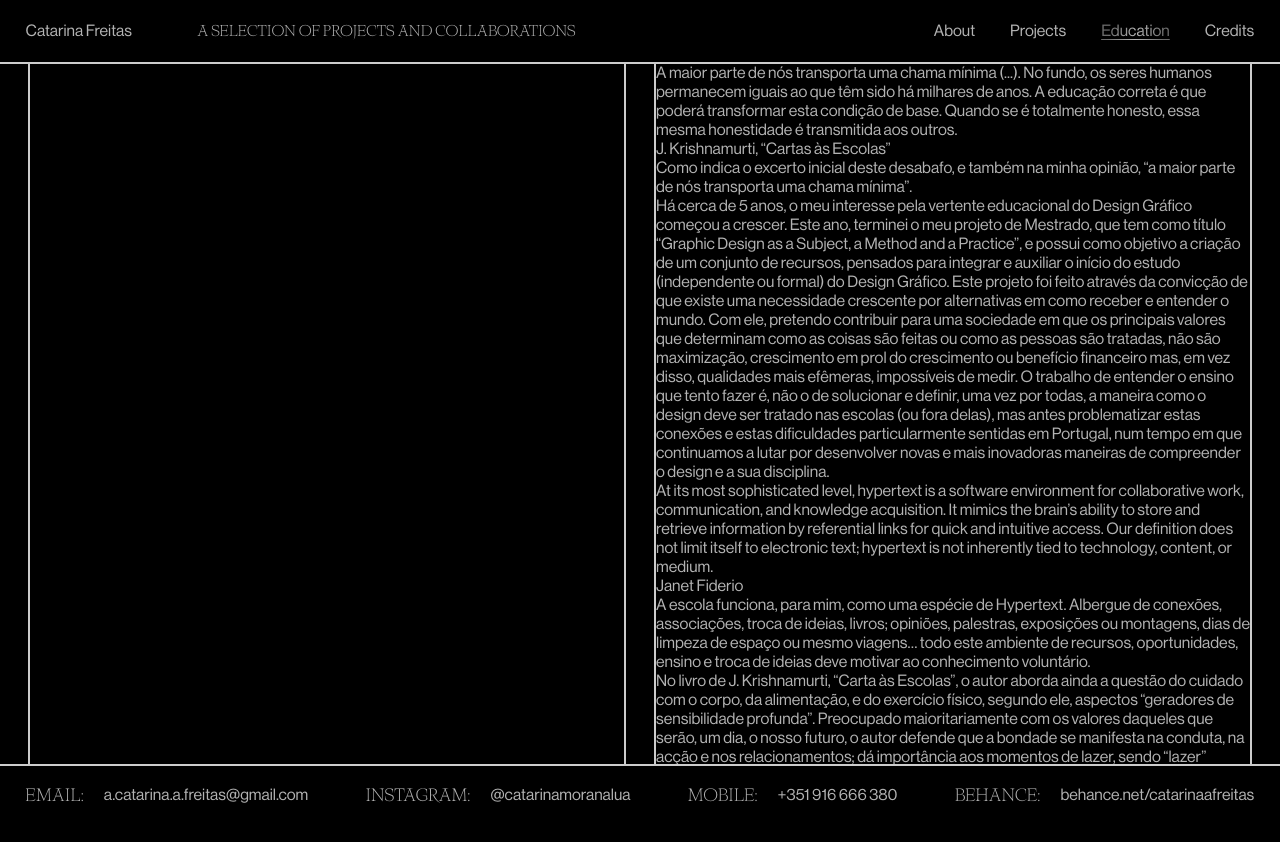
After one commit to dianaamfr/WebPortfolio_CF, a PHP site: page /education.html in a window 1280 px wide. The commit adds this page. Shown: the top 842 px of the page. Run offline with PHP 8.4, Linux system fonts and the light colour scheme.

Commit message:
buttons in homepage; starting education page

```diff
--- /dev/null
+++ b/education.html
@@ -0,0 +1,148 @@
+<!DOCTYPE html>
+<html lang="en">
+    <head>
+        <title>Catarina Freitas - Portfolio</title>
+        <link href="styles.css" rel="stylesheet" type="text/css">
+        <meta charset="UTF-8">
+        <meta name="author" content="Diana Freitas">
+        <meta name="viewport" content="width=device-width, initial-scale=1.0">
+    </head>
+    <body>
+        <div id="education_wrapper">
+            <header>
+                <div id="header_slider">
+                    <div id="header_slide_track">
+                        <div class="header_slide">
+                            <div class="header_text">
+                                <a class="page_title home_btn" href="index.html">Catarina Freitas</a>
+                                <h1 class="page_description">A selection of projects and collaborations</h1>
+                                <nav class="menu_desktop">
+                                    <ul>
+                                        <li><a class="about_btn" href="#">About</a></li>
+                                        <li><a class="home_btn project_btn" href="index.html">Projects</a></li>
+                                        <li><a class="active_page" href="education.html">Education</a></li>
+                                        <li><a href="credits.html">Credits</a></li>
+                                    </ul>
+                                </nav>
+                            </div>
+                        </div>
+                        <div class="header_slide">
+                            <div class="header_text">
+                                <a class="page_title home_btn" href="index.html">Catarina Freitas</a>
+                                <h1 class="page_description">A selection of projects and collaborations</h1>
+                                <nav class="menu_desktop">
+                                    <ul>
+                                        <li><a class="about_btn" href="#">About</a></li>
+                                        <li><a class="home_btn project_btn" href="index.html">Projects</a></li>
+                                        <li><a class="active_page" href="education.html">Education</a></li>
+                                        <li><a href="credits.html">Credits</a></li>
+                                    </ul>
+                                </nav>
+                            </div>
+                        </div>
+                        <div class="header_slide">
+                            <div class="header_text">
+                                <a class="page_title home_btn" href="index.html">Catarina Freitas</a>
+                                <h1 class="page_description">A selection of projects and collaborations</h1>
+                                <nav class="menu_desktop">
+                                    <ul>
+                                        <li><a class="about_btn" href="#">About</a></li>
+                                        <li><a class="home_btn project_btn" href="index.html">Projects</a></li>
+                                        <li><a class="active_page" href="education.html">Education</a></li>
+                                        <li><a href="credits.html">Credits</a></li>
+                                    </ul>
+                                </nav>
+                            </div>
+                        </div>
+                    </div>
+                </div>
+            </header>
+            <div id="education_content">
+                <div id="credits_part1">
+                </div>
+                <div id="education">
+                    <p class="quote">A maior parte de nós transporta uma chama mínima (...). No fundo, os seres humanos permanecem iguais ao que têm sido há milhares de anos. A educação correta é que poderá transformar esta condição de base. Quando se é totalmente honesto, essa mesma honestidade é transmitida aos outros.</p>
+                    <p class="author">J. Krishnamurti, “Cartas às Escolas”</p>
+                    <p>Como indica o excerto inicial deste desabafo, e também na minha opinião, “a maior parte de nós transporta uma chama mínima”. </p>
+                    <p class="in_text">Há cerca de 5 anos, o meu interesse pela vertente educacional do Design Gráfico começou a crescer. Este ano, terminei o meu projeto de Mestrado, que tem como título “Graphic Design as a Subject, a Method and a Practice”, e possui como objetivo a criação de um conjunto de recursos, pensados para integrar e auxiliar o início do estudo (independente ou formal) do Design Gráfico. Este projeto foi feito através da convicção de que existe uma necessidade crescente por alternativas em como receber e entender o mundo. Com ele, pretendo contribuir para uma sociedade em que os principais valores que determinam como as coisas são feitas ou como as pessoas são tratadas, não são maximização, crescimento em prol do crescimento ou benefício financeiro mas, em vez disso, qualidades mais efêmeras, impossíveis de medir. O trabalho de entender o ensino que tento fazer é, não o de solucionar e definir, uma vez por todas, a maneira como o design deve ser tratado nas escolas (ou fora delas), mas antes problematizar estas conexões e estas dificuldades particularmente sentidas em Portugal, num tempo em que continuamos a lutar por desenvolver novas e mais inovadoras maneiras de compreender o design e a sua disciplina.</p>
+                    <p class="quote">At its most sophisticated level, hypertext is a software environment for collaborative work, communication, and knowledge acquisition. It mimics the brain’s ability to store and retrieve information by referential links for quick and intuitive access. Our definition does not limit itself to electronic text; hypertext is not inherently tied to technology, content, or medium.</p>
+                    <p class="author">Janet Fiderio</p>
+                    <p class="in_text">A escola funciona, para mim, como uma espécie de Hypertext. Albergue de conexões, associações, troca de ideias, livros; opiniões, palestras, exposições ou montagens, dias de limpeza de espaço ou mesmo viagens… todo este ambiente de recursos, oportunidades, ensino e troca de ideias deve motivar ao conhecimento voluntário.</p>
+                    <p>No livro de J. Krishnamurti, “Carta às Escolas”, o autor aborda ainda a questão do cuidado com o corpo, da alimentação, e do exercício físico, segundo ele, aspectos “geradores de sensibilidade profunda”. Preocupado maioritariamente com os valores daqueles que serão, um dia, o nosso futuro, o autor defende que a bondade se manifesta na conduta, na acção e nos relacionamentos; dá importância aos momentos de lazer, sendo “lazer” sinónimo de disponibilidade: “significa uma mente que não está constantemente ocupada com alguma coisa, com um problema, com um entretenimento, com um prazer sensorial.” Acredita que, em tudo na vida, existe o acto de aprender e que tudo é, portanto, aprendizagem: “Não há movimento nenhum em que não haja aprender.”</p>
+                    <p class="in_text quote">Muitos de nós limitam a educação a um período muito curto, e no resto das suas vidas prosseguem num estado de permanente confusão, aprendendo apenas algumas poucas coisas que são absolutamente necessárias, caindo numa rotina.</p>
+                    <p class="in_text author">J. Krishnamurti, “Carta às Escolas”.</p>
+                    <p>Termino esta reflexão com um excerto do mesmo autor, partilhando a minha vontade de aprender, trabalhar, deixar-me contaminar pela quantidade de recursos e possibilidades que uma instituição de ensino traz consigo, contaminando outros em troca, com o que me for possível partilhar.</p>
+                    <p class="in_text quote">It is unlikely that there is one answer; more a series of attempts - some successful, some complete failures, some more problematic than the current state of things - all driven by an ambition to orient education around people, not the other way around, to keep its humanity. And so there is plenty more that can be done inside.</p>
+                    <p class="in_text author">Do livro “Modes of Criticism 4, on Radical Education”</p>
+                </div>
+            </div>
+            <footer>
+                <div id="footer_slider">
+                    <div id="footer_slide_track">
+                        <div class="footer_slide">
+                            <div class="footer_content">
+                                <div class="social_media">
+                                    <h1>Email:</h1>
+                                    <a href="mailto:a.catarina.a.freitas@gmail.com" target="_blank">a.catarina.a.freitas@gmail.com</a>
+                                </div>
+                                <div class="social_media">
+                                    <h1>Instagram:</h1>
+                                    <a href="https://www.instagram.com/catarinamoranalua/" target="_blank">@catarinamoranalua</a>
+                                </div>
+                                <div class="social_media">
+                                    <h1>Mobile:</h1>
+                                    <a href="tel:+351916666380" target="_blank">+351 916 666 380</a>
+                                </div>
+                                <div class="social_media">
+                                    <h1>Behance:</h1>
+                                    <a href="https://www.behance.net/catarinaafreitas" target="_blank">behance.net/catarinaafreitas</a>
+                                </div>
+                            </div>
+                        </div>
+                        <div class="footer_slide">
+                            <div class="footer_content">
+                                <div class="social_media">
+                                    <h1>Email:</h1>
+                                    <a href="mailto:a.catarina.a.freitas@gmail.com" target="_blank">a.catarina.a.freitas@gmail.com</a>
+                                </div>
+                                <div class="social_media">
+                                    <h1>Instagram:</h1>
+                                    <a href="https://www.instagram.com/catarinamoranalua/" target="_blank">@catarinamoranalua</a>
+                                </div>
+                                <div class="social_media">
+                                    <h1>Mobile:</h1>
+                                    <a href="tel:+351916666380" target="_blank">+351 916 666 380</a>
+                                </div>
+                                <div class="social_media">
+                                    <h1>Behance:</h1>
+                                    <a href="https://www.behance.net/catarinaafreitas" target="_blank">behance.net/catarinaafreitas</a>
+                                </div>
+                            </div>
+                        </div>
+                        <div class="footer_slide">
+                            <div class="footer_content">
+                                <div class="social_media">
+                                    <h1>Email:</h1>
+                                    <a href="mailto:a.catarina.a.freitas@gmail.com" target="_blank">a.catarina.a.freitas@gmail.com</a>
+                                </div>
+                                <div class="social_media">
+                                    <h1>Instagram:</h1>
+                                    <a href="https://www.instagram.com/catarinamoranalua/" target="_blank">@catarinamoranalua</a>
+                                </div>
+                                <div class="social_media">
+                                    <h1>Mobile:</h1>
+                                    <a href="tel:+351916666380" target="_blank">+351 916 666 380</a>
+                                </div>
+                                <div class="social_media">
+                                    <h1>Behance:</h1>
+                                    <a href="https://www.behance.net/catarinaafreitas" target="_blank">behance.net/catarinaafreitas</a>
+                                </div>
+                            </div>
+                        </div>
+                    </div>
+                </div>
+            </footer>
+        </div>
+        <script src="education_script.js" type="text/javascript"></script>
+    </body>
+</html>
--- a/styles.css
+++ b/styles.css
@@ -426,6 +426,32 @@ header {
     bottom: 0;
 }
 
+
+/* Education */
+
+#education_wrapper {
+    height: 100%;
+    display: flex;
+    flex-direction: column;
+}
+
+#education_content {
+    max-width: 1920px;
+    width: 100%;
+    display: flex;
+    justify-content: space-evenly;
+    overflow: hidden;
+}
+
+#credits_part1, #education {
+    width: calc(50% - 46px);
+    border: 1.5pt solid var(--stroke_grey);
+    border-top: none;
+    border-bottom: none;
+    height: 700px;
+}
+
+
 /* Footer */
 
 footer {
```
Also changed, not shown: index.html (+12 -12 lines), script.js (+21 -20 lines), education_script.js (added).
